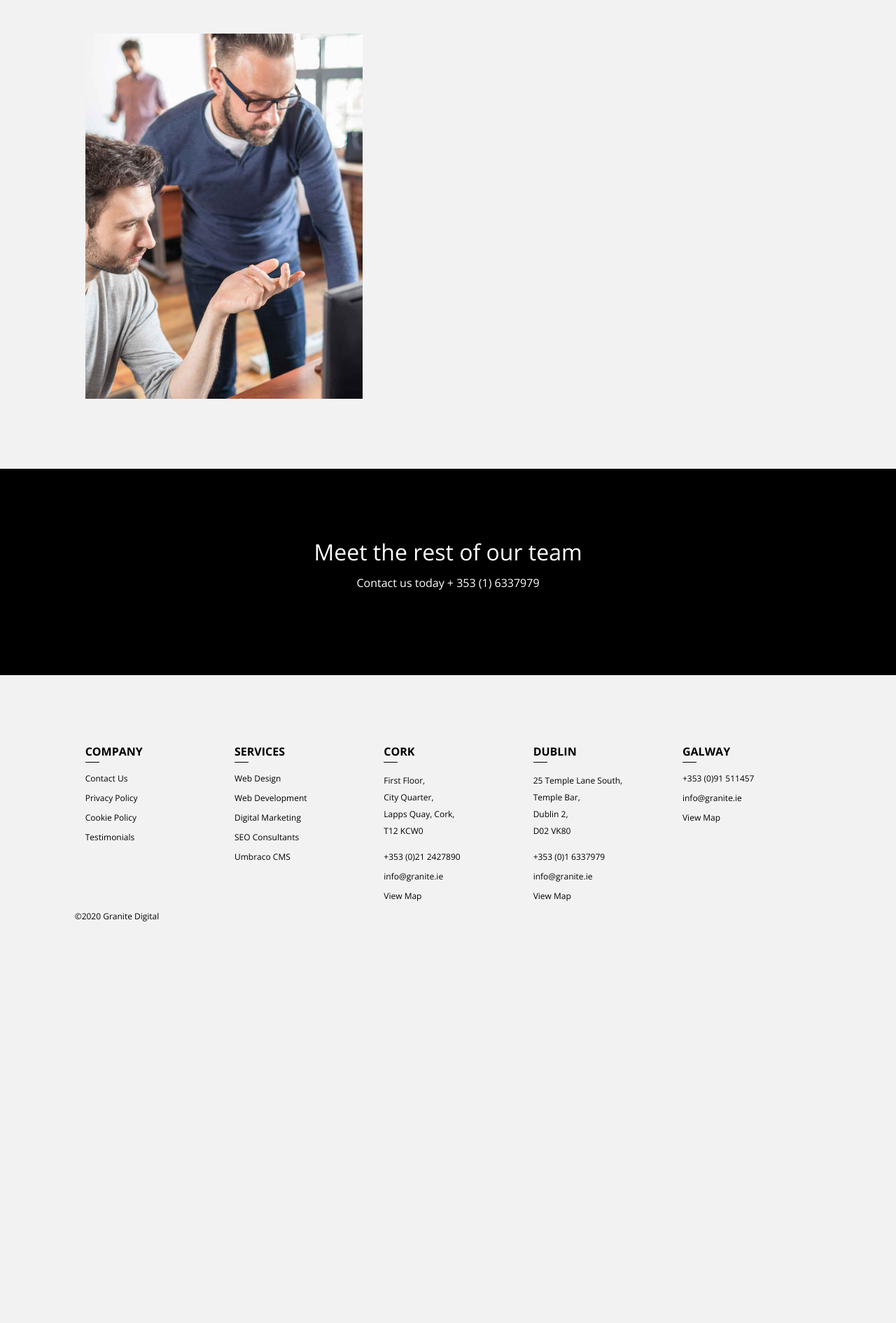
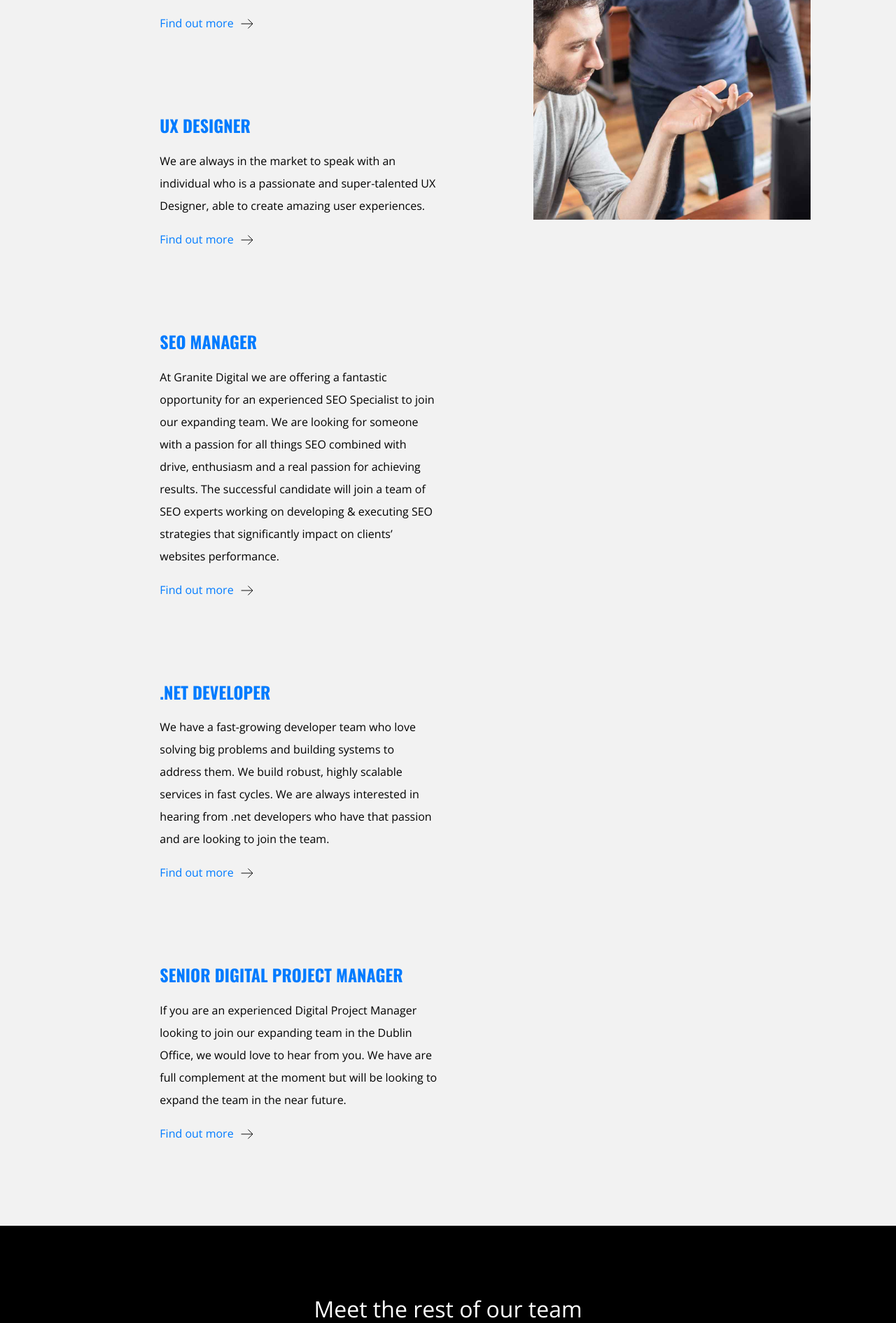
Before and after one commit to jonathancallan/granite, a PHP site: page /careers in a window 1280 px wide. Shown: the part 989-2880 px from the top of the page at 70% size. Before the commit the page ends 2306 px from the top, so only its background shows below. Run offline with PHP 8.4, Linux system fonts and the light colour scheme; data that the repository does not hold is empty; some libraries are stand-ins or nearby versions.

Commit message:
Revert "Update careers.php"
This reverts commit f806d51f9fb258810755006df4be947223ca73fc.

```diff
--- a/careers.php
+++ b/careers.php
@@ -40,9 +40,40 @@ $ogUrl = "https://www.granite.ie/";
     <section class="text-grid">
       <div class="container-fluid">
         <div class="row">
-		<div class="col-12 padding-b">
-          <iframe src="https://www.rezoomo.com/company/granite-digital/jobs/?source=iframe&color=f89500" style="width:100%;height:auto;overflow:auto;border:0;background-color:#fff"></iframe>
-		</div>
+
+          <div class="col-12 offset-md-2 col-md-4 col-lg-4">
+            <div class="row">
+              <div class="col-12 padding-b">
+                <h2><a href="./ui-designer.php">UI Designer</a></h2>
+                <p>We are always on the lookout for passionate and super-talented UI Designers who are able to create amazing user experiences. If you have an eye for clean, well structured design and possess superior UI skills, then we want to hear
+                  from you.</p>
+                <p><a href="./ui-designer.php" class="icon forward">Find out more</a></p>
+              </div>
+              <div class="col-12 padding-b">
+                <h2><a href="./ux-designer.php">UX Designer</a></h2>
+                <p>We are always in the market to speak with an individual who is a passionate and super-talented UX Designer, able to create amazing user experiences.</p>
+                <p><a href="./ux-designer.php" class="icon forward">Find out more</a></p>
+              </div>
+              <div class="col-12 padding-b">
+                <h2><a href="./seo-manager.php">SEO Manager</a></h2>
+                <p>At Granite Digital we are offering a fantastic opportunity for an experienced SEO Specialist to join our expanding team. We are looking for someone with a passion for all things SEO combined with drive, enthusiasm and a real
+                  passion for achieving results. The successful candidate will join a team of SEO experts working on developing &amp; executing SEO strategies that significantly impact on clients’ websites performance.</p>
+                <p><a href="./seo-manager.php" class="icon forward">Find out more</a></p>
+              </div>
+              <div class="col-12 padding-b">
+                <h2><a href="./dotnet-web-developer.php">.NET Developer</a></h2>
+                <p>We have a fast-growing developer team who love solving big problems and building systems to address them. We build robust, highly scalable services in fast cycles. We are always interested in hearing from .net developers who have
+                  that passion and are looking to join the team.</p>
+                <p><a href="./dotnet-web-developer.php" class="icon forward">Find out more</a></p>
+              </div>
+              <div class="col-12 padding-b">
+                <h2><a href="./senior-digital-project-manager.php">Senior Digital Project Manager</a></h2>
+                <p>If you are an experienced Digital Project Manager looking to join our expanding team in the Dublin Office, we would love to hear from you. We have are full complement at the moment but will be looking to expand the team in the
+                  near future.</p>
+                <p><a href="./senior-digital-project-manager.php" class="icon forward">Find out more</a></p>
+              </div>
+            </div>
+          </div>
           <div class="col-12 col-md-4 offset-lg-1 col-lg-4 padding-b">
             <img src="img/design-team-working-at-pc.jpg" alt="Design Team" />
           </div>
```
